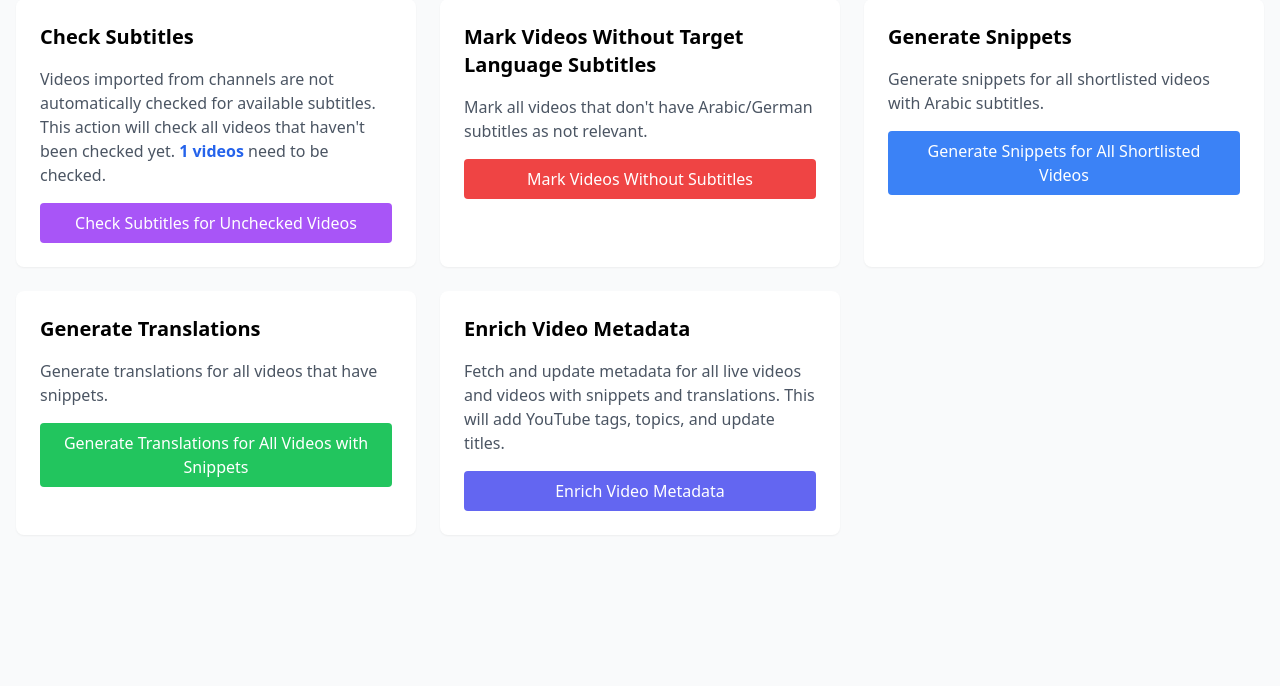
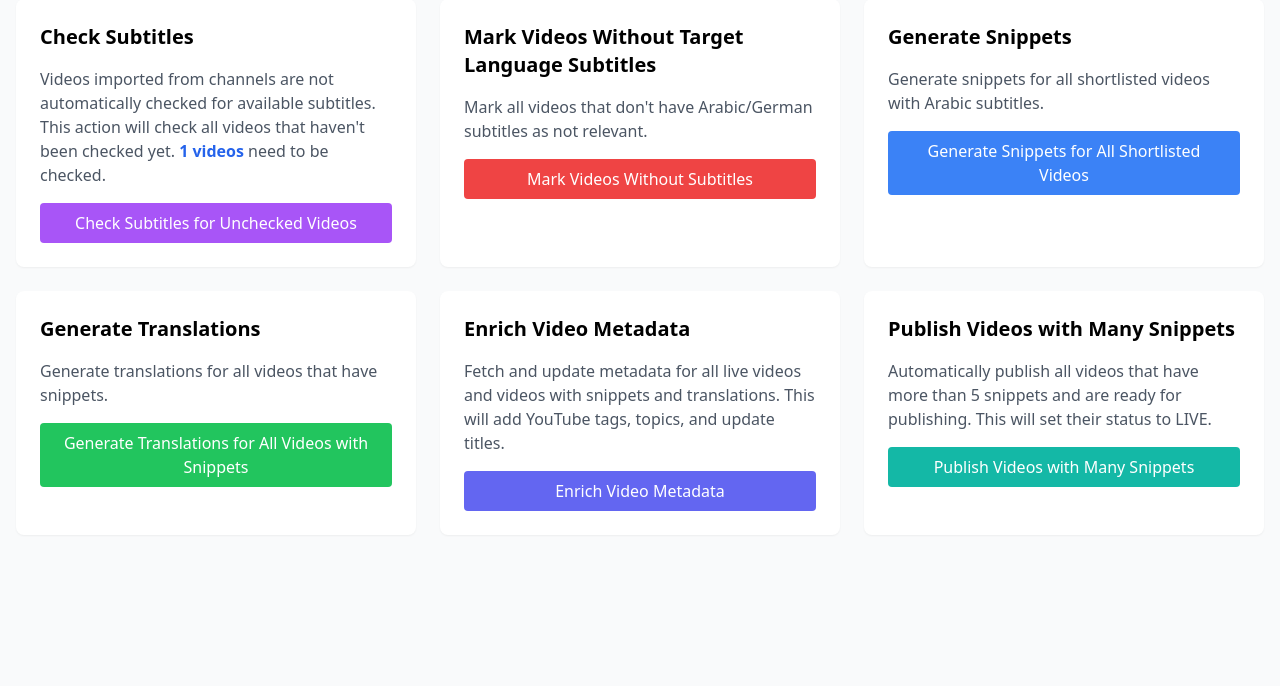
Before and after one commit to koljapluemer/snipvocab, a Django app: page /cms/actions/ in a window 1280 px wide. Shown: the part 165-851 px from the top of the page. Run offline with Django 5.2, Linux system fonts and the light colour scheme; the visitor is signed in with stand-in values (Sample User, id 1); data comes from the database, SQL or seed files in the repository; some libraries are stand-ins or nearby versions.

Commit message:
add button to quickly set things live

```diff
--- a/backend/cms/templates/actions.html
+++ b/backend/cms/templates/actions.html
@@ -75,6 +75,21 @@
                 </button>
             </form>
         </div>
+
+        <!-- Publish Videos with Many Snippets -->
+        <div class="bg-white p-6 rounded-lg shadow-sm">
+            <h2 class="text-xl font-semibold mb-4">Publish Videos with Many Snippets</h2>
+            <p class="text-gray-600 mb-4">
+                Automatically publish all videos that have more than 5 snippets and are ready for publishing.
+                This will set their status to LIVE.
+            </p>
+            <form method="post" action="{% url 'publish_videos_with_many_snippets' %}">
+                {% csrf_token %}
+                <button type="submit" class="w-full px-4 py-2 bg-teal-500 text-white rounded hover:bg-teal-600">
+                    Publish Videos with Many Snippets
+                </button>
+            </form>
+        </div>
     </div>
 </div>
 {% endblock %}
--- a/backend/cms/urls.py
+++ b/backend/cms/urls.py
@@ -26,4 +26,5 @@ urlpatterns = [
     path('reduce-review-priorities/', views.reduce_review_priorities, name='reduce_review_priorities'),
     path('search/', views.search_videos, name='search_videos'),
     path('enrich-metadata/', views.enrich_video_metadata, name='enrich_video_metadata'),
+    path('publish-many-snippets/', views.publish_videos_with_many_snippets, name='publish_videos_with_many_snippets'),
 ]
--- a/backend/cms/views.py
+++ b/backend/cms/views.py
@@ -1331,3 +1331,28 @@ def reduce_review_priorities(request):
         messages.error(request, f"Error updating priorities: {str(e)}")
 
     return redirect('review_videos')
+
+@staff_member_required
+@require_http_methods(["POST"])
+def publish_videos_with_many_snippets(request):
+    """View to publish videos that have more than 5 snippets and are ready for publishing"""
+    try:
+        frontend = get_current_frontend(request)
+        # Get videos with more than 5 snippets and status SNIPPETS_AND_TRANSLATIONS_GENERATED
+        videos = Video.objects.filter(
+            frontend=frontend,
+            status=VideoStatus.SNIPPETS_AND_TRANSLATIONS_GENERATED
+        ).annotate(
+            snippet_count=models.Count('snippets')
+        ).filter(
+            snippet_count__gt=5
+        )
+
+        count = videos.count()
+        videos.update(status=VideoStatus.LIVE)
+
+        messages.success(request, f"Successfully published {count} videos with more than 5 snippets.")
+    except Exception as e:
+        messages.error(request, f"Error publishing videos: {str(e)}")
+
+    return redirect('actions')
```
